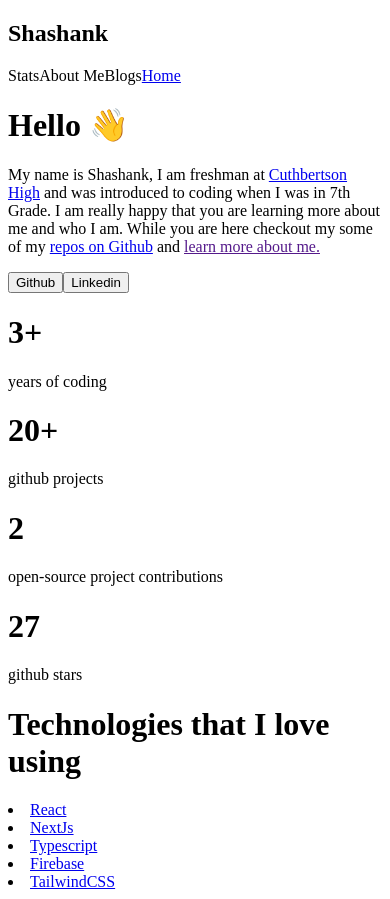
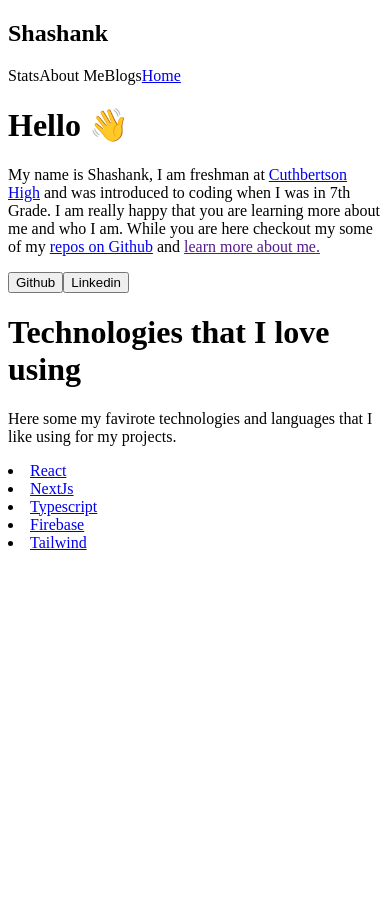
Before and after one commit to listentothefrog/shashankellareddy, a Next.js app: page / in a window 390 px wide. After the commit the page ends 844 px from the top, so only its background shows below. Built offline with nearby package versions, Linux system fonts and the light colour scheme.

Commit message:
responsive margin top styles

```diff
--- a/pages/index.tsx
+++ b/pages/index.tsx
@@ -74,58 +74,34 @@ const Home = () => {
             </div>
           </div>
         </div>
-        <div className="max-w-full flex md:flex-row items-center justify-center">
-          <div className="flex items-center justify-center flex-row">
-            <div className="text-center mr-4">
-              <h1 className="text-2xl font-bold">3+</h1>
-              <p className="text-xs md:text-lg md:text-md text-gray-500 font-medium">
-                years of coding
-              </p>
-            </div>
-            <div className="text-center mr-4">
-              <h1 className="text-2xl font-bold">20+</h1>
-              <p className="text-xs md:text-lg md:text-md text-gray-500 font-medium">
-                github projects
-              </p>
-            </div>
-            <div className="text-center mr-4">
-              <h1 className="text-2xl font-bold">2</h1>
-              <p className="text-xs md:text-lg md:text-md text-gray-500 font-medium">
-                open-source project contributions
-              </p>
-            </div>
-            <div className="text-center mr-4">
-              <h1 className="text-2xl font-bold">27</h1>
-              <p className="text-xs md:text-lg md:text-md text-gray-500 font-medium">
-                github stars
-              </p>
-            </div>
-          </div>
-        </div>
         <div className="max-w-full flex md:flex-row items-center justify-center mt-20">
           <div className="flex items-center justify-center flex-row">
             <div className="mr-4">
               <h1 className="text-center text-3xl md:text-4xl font-bold">
                 Technologies that I love using
               </h1>
+              <p className="text-center p-4 text-gray-500">
+                Here some my favirote technologies and languages that I like
+                using for my projects.
+              </p>
               <div className="flex md:flex-row flex-col items-center justify-center">
-                <li className="font-medium text-gray-500 text-xl text-center mt-10 hover:underline">
+                <li className="font-medium text-gray-500 text-xl text-center mt-5 sm:mt-3 hover:underline">
                   <a href="https://github.com/facebook/react">React</a>
                 </li>
-                <li className="font-medium text-gray-500 text-xl text-center mt-10 list ml-4 hover:underline">
+                <li className="font-medium text-gray-500 text-xl text-center mt-5 sm:mt-3 list ml-4 hover:underline">
                   <a href="https://github.com/vercel/next.js">NextJs</a>
                 </li>
-                <li className="font-medium text-gray-500 text-xl text-center mt-10 list ml-4 hover:underline">
+                <li className="font-medium text-gray-500 text-xl text-center mt-5 sm:mt-3 list ml-4 hover:underline">
                   <a href="https://github.com./microsoft/typescript">
                     Typescript
                   </a>
                 </li>
-                <li className="font-medium text-gray-500 text-xl text-center mt-10 list ml-4 hover:underline">
+                <li className="font-medium text-gray-500 text-xl text-center mt-5 sm:mt-3 list ml-4 hover:underline">
                   <a href="https://github.com/firebase">Firebase</a>
                 </li>
-                <li className="font-medium text-gray-500 text-xl text-center mt-10 list ml-4 hover:underline">
+                <li className="font-medium text-gray-500 text-xl text-center mt-5 sm:mt-3 list ml-4 hover:underline">
                   <a href="https://github.com/tailwindlabs/tailwindcss">
-                    TailwindCSS
+                    Tailwind
                   </a>
                 </li>
               </div>
```
